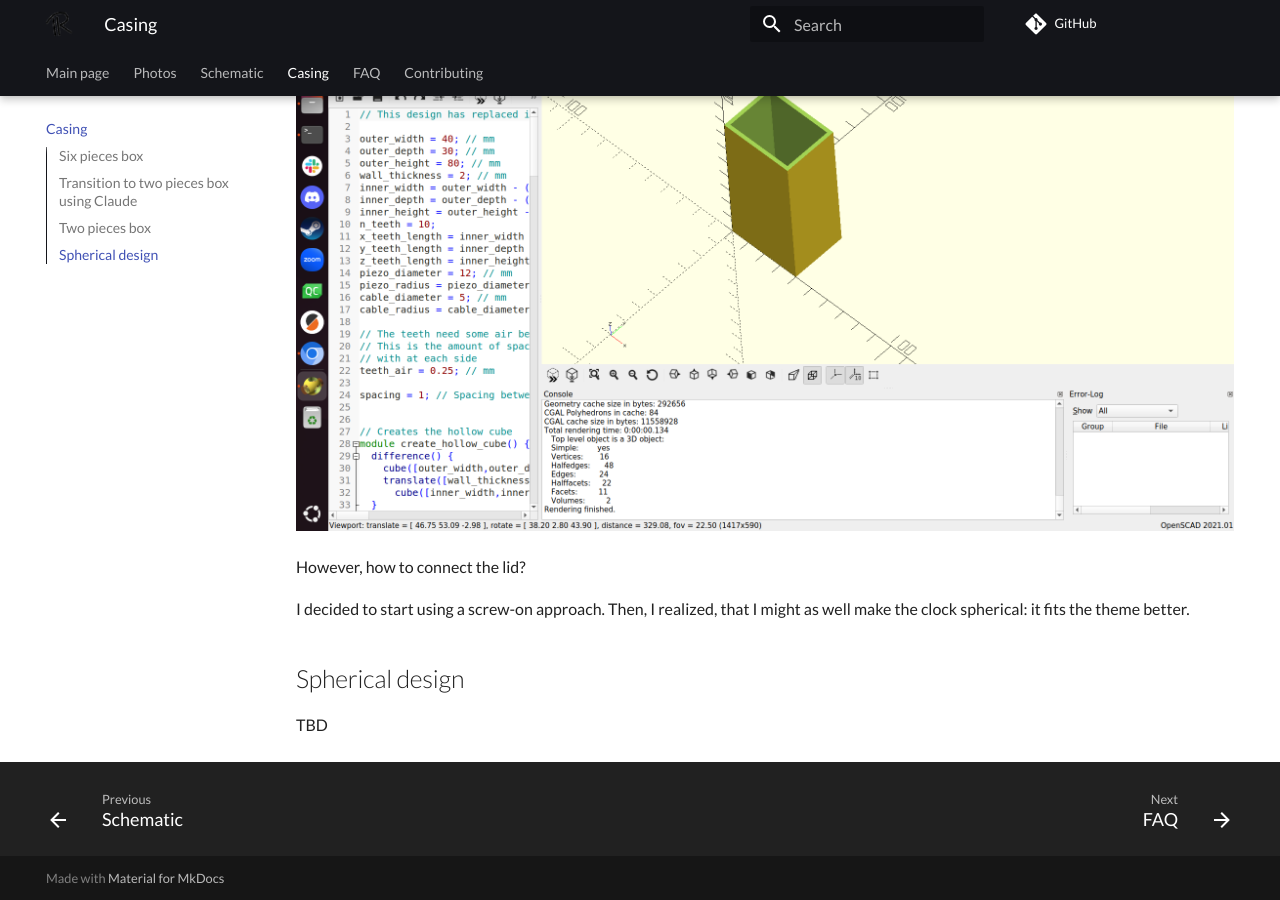
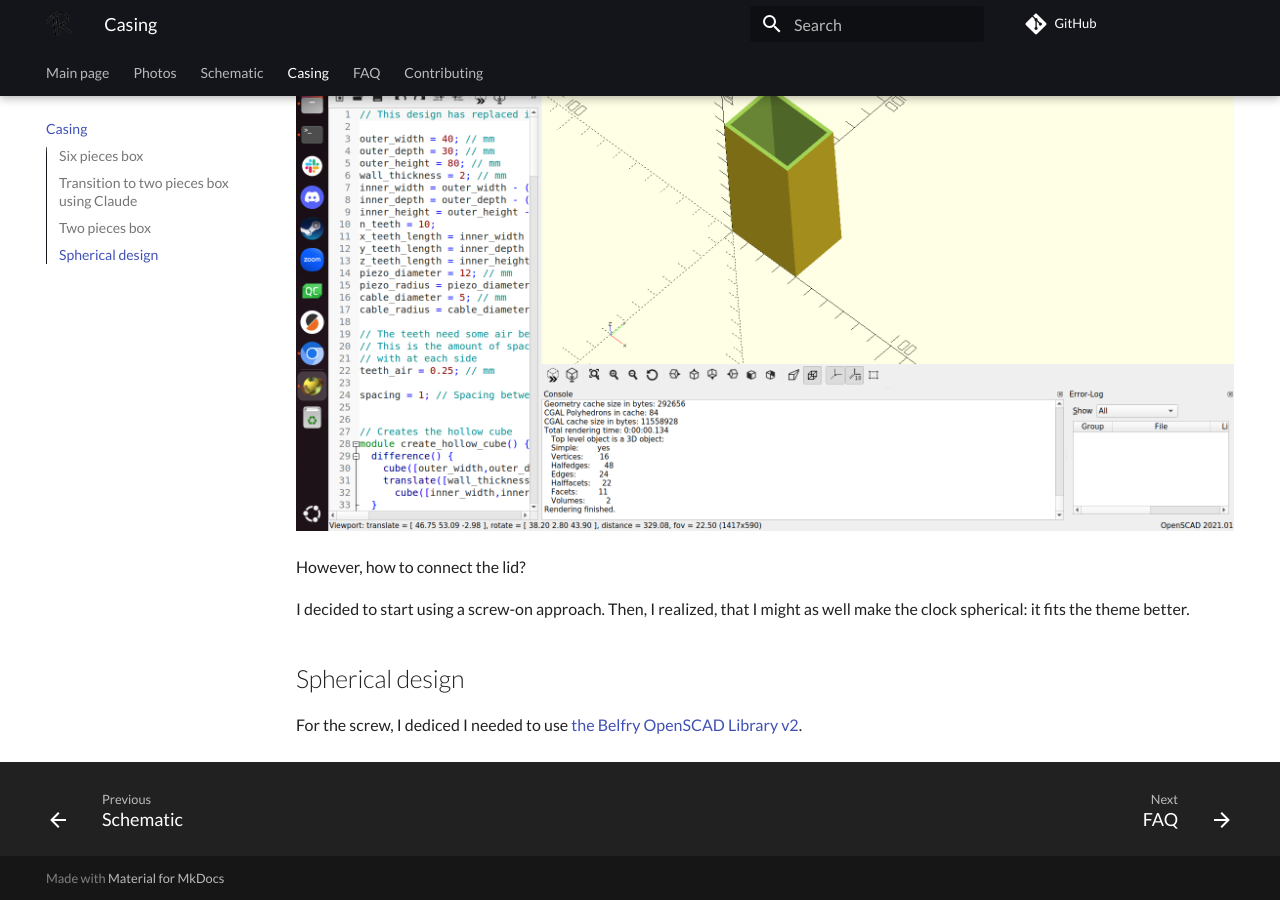
Before and after one commit to richelbilderbeek/MinimalPiClock, an MkDocs documentation site: the page built from docs/casing/README.md, in a window 1280 px wide and 900 px high, scrolled down 2517 px. Built offline with MkDocs 1.6.1 and Material for MkDocs 9.7.7, drawn with Linux system fonts in a browser that asks for light colours; comment, search, counter and statistics services are not loaded.

Commit message:
Progress casing

```diff
--- a/docs/casing/README.md
+++ b/docs/casing/README.md
@@ -47,4 +47,5 @@ that I might as well make the clock spherical: it fits the theme better.
 
 ## Spherical design
 
-TBD
+For the screw, I dediced I needed to use
+[the Belfry OpenSCAD Library v2](https://github.com/BelfrySCAD/BOSL2).
```
Also changed, not shown: 1 other file.
